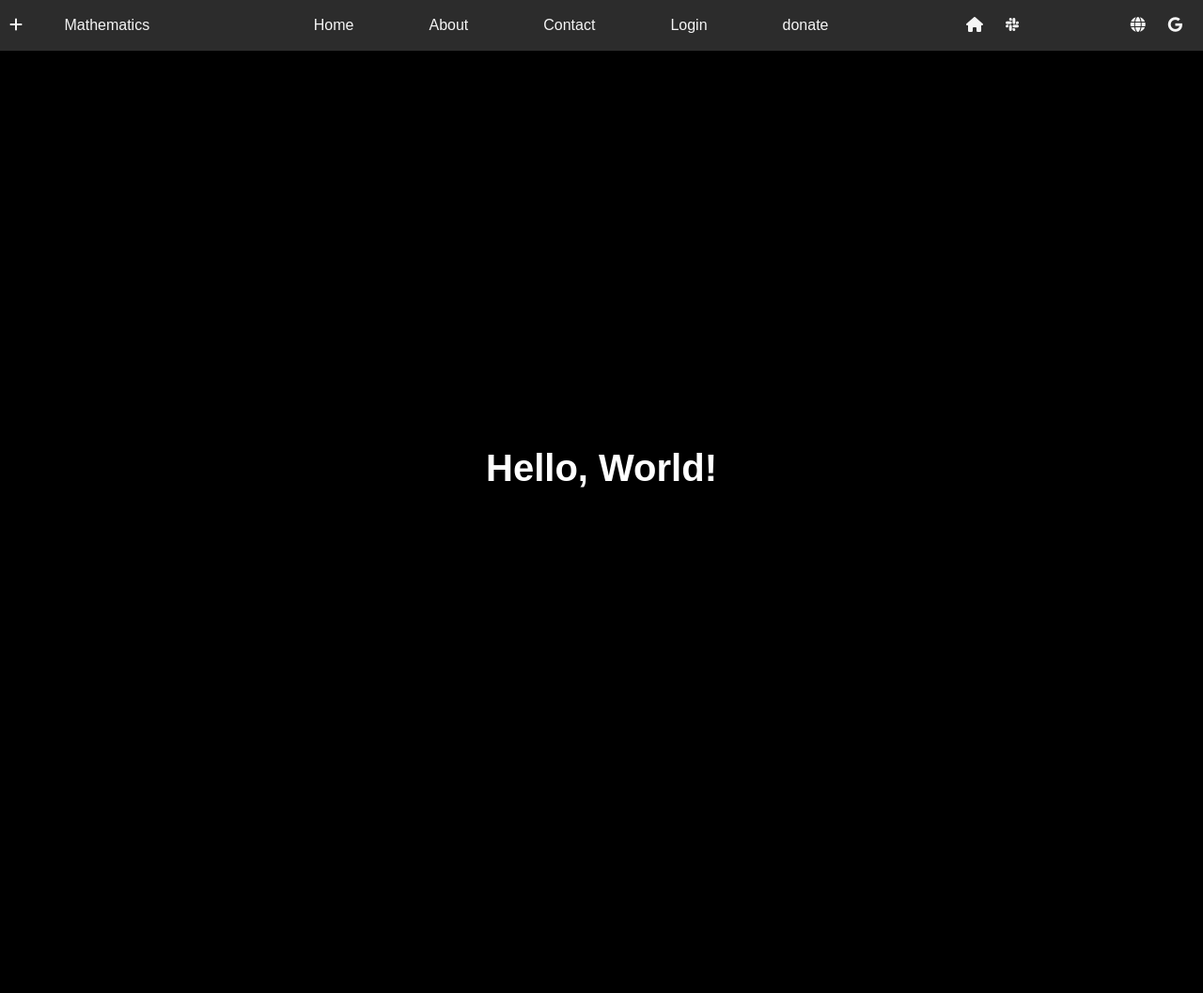
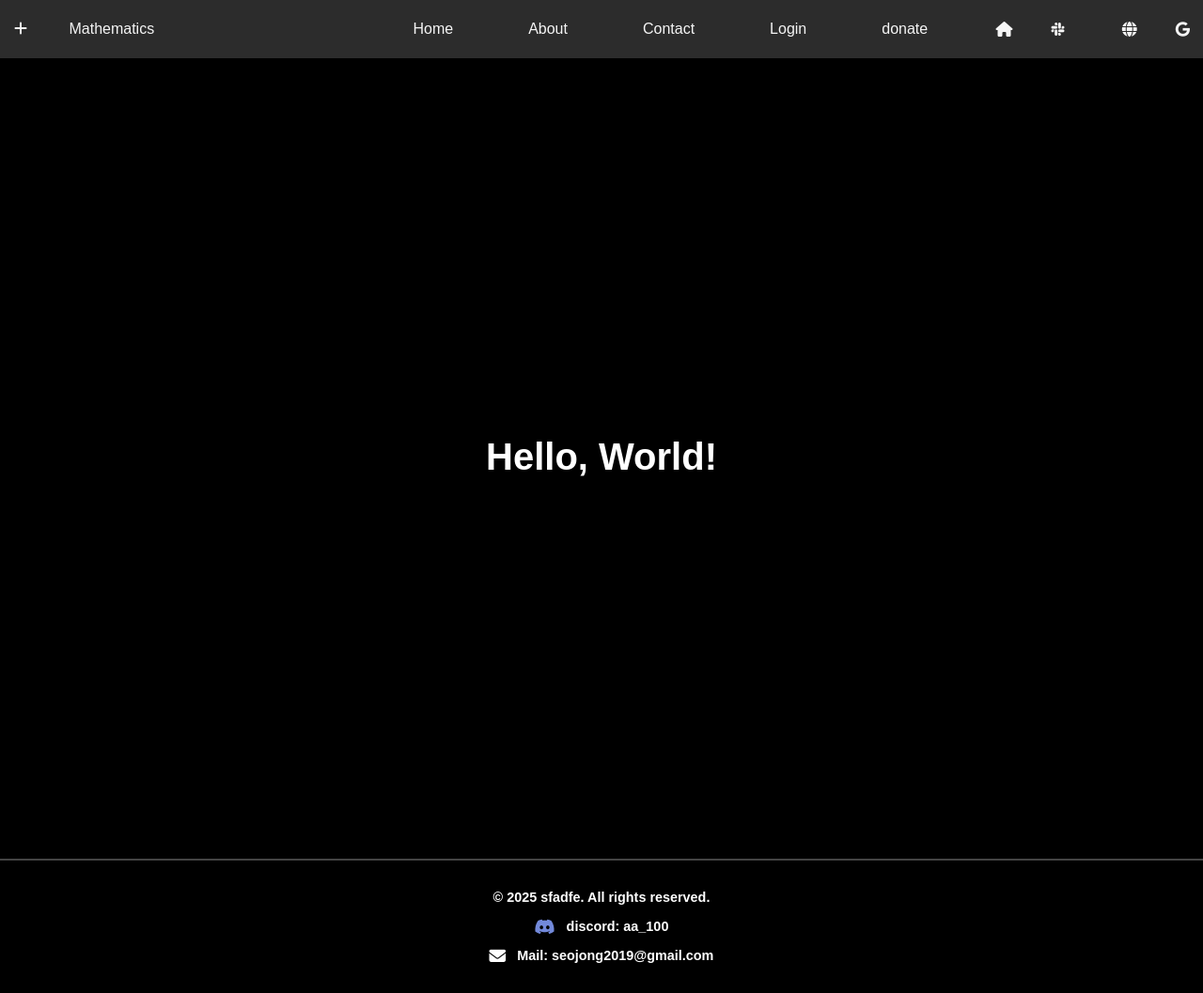
Before and after one commit to sfadfe/cos, a FastAPI app: page / in a window 1280 px wide. Shown: the whole page at 94% size. Before the commit the page ends 519 px from the top, so only its background shows below. Run offline with FastAPI, Linux system fonts and the light colour scheme.

Commit message:
nav bar, footer macro 설정함

```diff
--- a/app.py
+++ b/app.py
@@ -10,3 +10,7 @@ app.mount("/static", StaticFiles(directory="static"), name="static")
 @app.get("/")
 async def home(request: Request):
     return templates.TemplateResponse("index.html", {"request": request})
+
+@app.get("/about")
+async def about(request: Request):
+    return templates.TemplateResponse("about.html", {"request": request})
--- /dev/null
+++ b/static/base.css
@@ -0,0 +1,86 @@
+:root{
+    --icons-menu-color: #f5f5f5;
+    --navbar-bg-color: #2c2c2c;
+    --footer-bg-color: #f5f5f5;
+    --footer-text-color: #333333;
+    --bar-footer-border-color: #b8b4b4;
+}
+
+.navbar {
+  display: flex;
+  justify-content: space-between;
+  align-items: center;
+  color: #f5f5f5;
+  padding: 15px;
+  background-color: var(--navbar-bg-color);
+  position: fixed;
+  top: 0;
+  width: 100%;
+  border-bottom: 2.3x solid var(--bar-footer-border-color);
+}
+
+.content-wrapper {
+  padding-top: 60px;
+}
+
+.navmenu {
+  display: flex;
+  list-style: none;
+  margin: 0;
+  color: var(--icons-menu-color);
+  padding-left: 0;
+}
+
+.aa {
+  text-decoration: none;
+  padding: 8px 40px;
+  color: var(--icons-menu-color);
+}
+
+.logo i {
+  padding-left: 0;
+}
+
+.navbar__icons {
+  display: flex;
+  list-style: none;
+  color: var(--icons-menu-color);
+  margin: 0;
+  padding-left: 0;
+}
+
+.navbar__icons li {
+  display: flex;
+  padding: 8px 12px;
+  margin: 0;
+  margin-right: 17px;
+}
+
+.logo {
+  margin-right: 175px;
+}
+
+footer {
+  font-family: Arial, sans-serif;
+  font-weight: 900;
+  color: var(--footer-text-color);
+  padding: 20px 0;
+  text-align: center;
+  line-height: 1.6;
+  font-size: 0.9rem;
+  border-top: 2px solid var(--bar-footer-border-color);
+}
+
+footer p {
+  margin: 8px 0;
+}
+
+footer i {
+  margin-right: 8px;
+  font-size: 1.1rem;
+  vertical-align: middle;
+}
+
+footer i.fa-discord {
+  color: #7289da;
+}
--- a/static/style.css
+++ b/static/style.css
@@ -1,3 +1,11 @@
+:root{
+    --icons-menu-color: #f5f5f5;
+    --navbar-bg-color: #2c2c2c;
+    --footer-bg-color: #f5f5f5;
+    --footer-text-color: #ffffff;
+    --bar-footer-border-color: #444444;
+}
+
 body {
     background-color: black;
     font-family: Arial, sans-serif;
@@ -18,44 +26,3 @@ h1 {
     text-align: center;
 
 }
-
-.navbar {
-  display: flex;
-  justify-content: space-between;
-  align-items: center;
-  color: #f5f5f5;
-  padding: 8px;
-  background-color: #2c2c2c;
-  padding: 10px;
-}
-
-.navmenu {
-  list-style: none;
-  display: flex;
-  margin: 0;
-  color: #f5f5f5;
-  padding-left: 0;
-}
-
-.aa {
-    text-decoration: none;
-    padding: 8px 40px;
-    color: #f5f5f5;
-}
-
-.logo img {
-  padding-left: 0;
-}
-
-.navbar__icons {
-  list-style: none;
-  display: flex;
-  color: var(--icons-color);
-  margin: 0;
-  padding-left: 0;
-}
-
-.navbar__icons li {
-  padding: 8px 12px;
-  margin: 0;
-}
--- /dev/null
+++ b/templates/base.html
@@ -0,0 +1,43 @@
+<!DOCTYPE html>
+<html lang="ko">
+<head>
+  <meta charset="UTF-8">
+  <meta name="viewport" content="width=device-width, initial-scale=1.0">
+  <title>{% block title %}title{% endblock %}</title>
+  <link rel="stylesheet" href="/static/base.css">
+  <link href="https://fonts.googleapis.com/css2?family=Open+Sans&display=swap" rel="stylesheet">
+  <link rel="stylesheet" href="/static/css/all.min.css">
+  {% block extra_css %}{% endblock %}
+</head>
+<body>
+  <nav class="navbar">
+    <div class="logo">
+      <i class="fa-solid fa-plus"></i>
+      <a class="aa" href="/">Mathematics</a>
+    </div>
+    <ul class="navmenu">
+      <li><a class="aa" href="/">Home</a></li>
+      <li><a class="aa" href="/about">About</a></li>
+      <li><a class="aa" href="/contact">Contact</a></li>
+      <li><a class="aa" href="/login">Login</a></li>
+      <li><a class="aa" href="/donate">donate</a></li>
+    </ul>
+    <ul class="navbar__icons">
+      <li><i class="fa-solid fa-house" onclick="window.location.href = '/'"></i></li>
+      <li><i class="fab fa-slack"></i></li>
+    </ul>
+    <ul class="navbar__icons">
+      <li><i class="fa-solid fa-globe"></i></li>
+      <li><i class="fab fa-google"></i></li>
+    </ul>
+  </nav>
+  <div class="content-wrapper">
+    {% block content %}{% endblock %}
+  </div>
+  <footer>
+    <p>© 2025 sfadfe. All rights reserved.</p>
+    <p><i class="fa-brands fa-discord"></i> discord: aa_100</p>
+    <p><i class="fa-solid fa-envelope"></i> Mail: seojong2019@gmail.com</p>
+  </footer>
+</body>
+</html>
--- a/templates/index.html
+++ b/templates/index.html
@@ -3,33 +3,15 @@
 <head>
     <meta charset="UTF-8">
     <meta name="viewport" content="width=device-width, initial-scale=1.0">
-    <title>Document</title>
+    {% extends "base.html" %}
+    {% block title %}Home{% endblock %}
     <link href="https://fonts.googleapis.com/css2?family=Open+Sans&display=swap" rel="stylesheet">
-    <Link rel="stylesheet" href="static/style.css">
-    <link rel="stylesheet" href="static/css/all.min.css">
+    {% block extra_css %}
+        <Link rel="stylesheet" href="/static/style.css">
+        <link rel="stylesheet" href="/static/css/all.min.css">
+    {% endblock %}
+
 </head>
 <body>
-    <nav class = 'navbar'>
-        <div class="logo">
-            <i class="fa-solid fa-plus"></i>
-            <a class = 'aa' href ="/">Mathematics</a>
-        </div>
-        <ul class = 'navmenu'>
-            <li><a class = 'aa' href="/">Home</a></li>
-            <li><a class = 'aa' href="/about">About</a></li>
-            <li><a class = 'aa' href="/contact">Contact</a></li>
-            <li><a class = 'aa' href="/login">Login</a></li>
-            <li><a class = 'aa' href="/donate">donate</a></li>
-        </ul>
-        <ul class="navbar__icons">
-            <li><i class="fa-solid fa-house" onclick="window.location.href = '/Home'" ></i></li>
-            <li><i class="fab fa-slack"></i></li>
-        </ul>
-        <ul class="navbar__icons">
-            <li><i class="fa-solid fa-globe"></i></li>
-            <li><i class="fab fa-google"></i></li>
-        </ul>
-  </nav><i class="fab fa-slack"></i>
-    <h1 class="TwoMiddle">Hello, World!</h1>
-</body>
+    {% block content %} <h1 class="TwoMiddle">Hello, World!</h1> {% endblock %}
 </html>
```
Also changed, not shown: static/about.css (added, +14 -0 lines), templates/about.html (added, +19 -0 lines), 1 other file.
